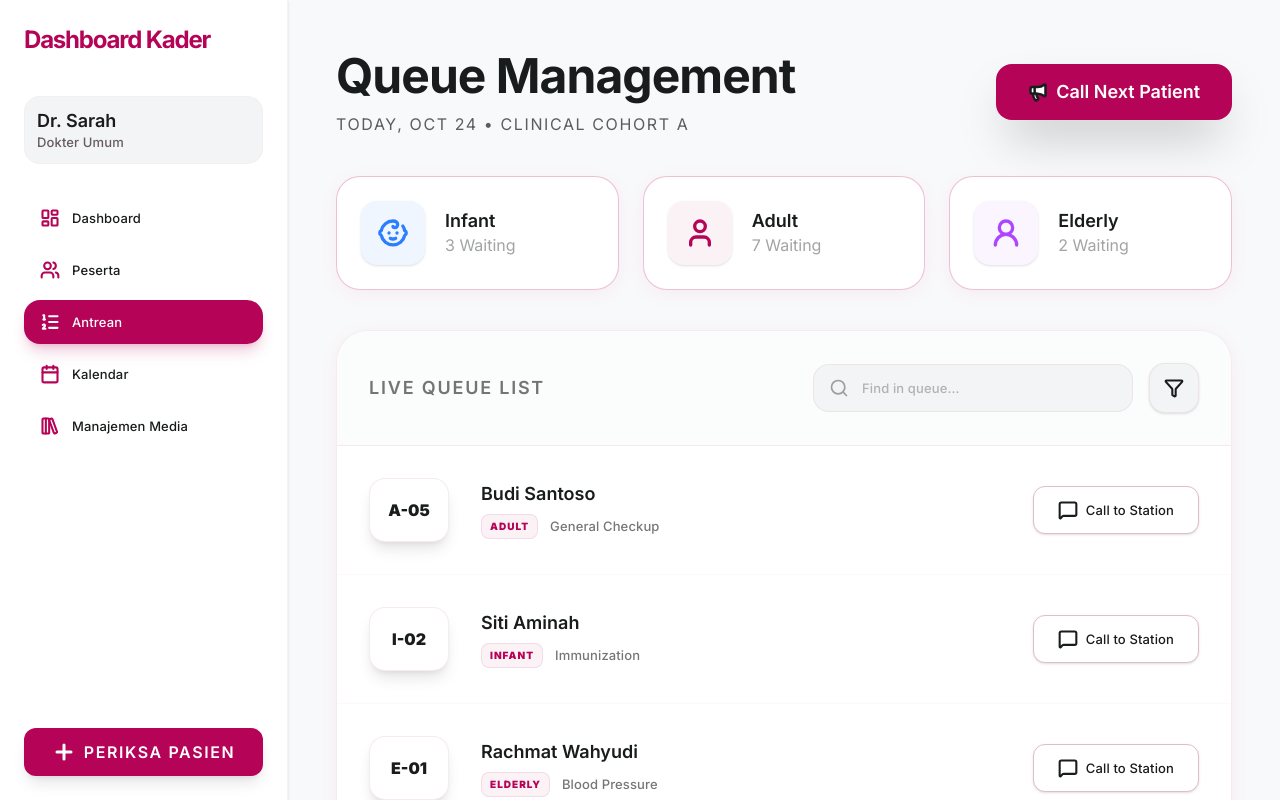
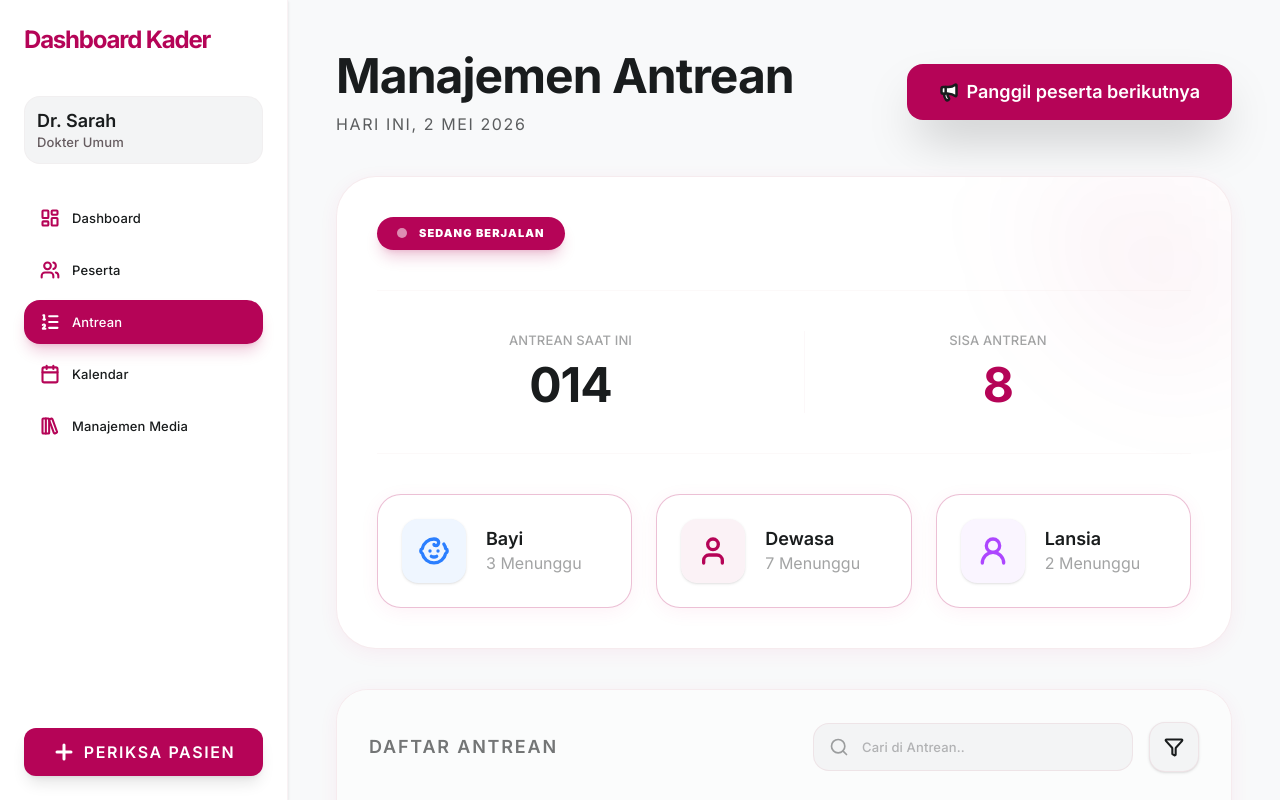
Before and after one commit to GithubFarelAlghazali/kader-posyandu-app, a React (Vite) app: page / in a window 1280 px wide. Both pictures are taken after a click on the button "Antrean". Built offline with nearby package versions, Linux system fonts and the light colour scheme.

Commit message:
feat: change queue UI sentences and add queue summarize

```diff
--- a/src/pages/Calendar.tsx
+++ b/src/pages/Calendar.tsx
@@ -42,36 +42,6 @@ export function Calendar() {
 			</div>
 
 			{/* Status Card */}
-			<motion.div initial={{ opacity: 0, scale: 0.98 }} animate={{ opacity: 1, scale: 1 }} className="bg-white rounded-[40px] p-10 border border-outline-variant/30 shadow-clinical relative overflow-hidden group">
-				<div className="absolute top-0 right-0 w-48 h-48 bg-primary/5 rounded-bl-full -z-0 blur-3xl group-hover:bg-primary/10 transition-colors duration-500" />
-
-				<div className="flex flex-col sm:flex-row justify-between items-start gap-6 mb-10 relative z-10">
-					<div>
-						<h2 className="text-title-sm font-black text-primary uppercase tracking-[4px] mb-2">POSYANDU MAWAR 1</h2>
-						<p className="text-body-md text-on-surface font-black opacity-40">Sesi Imunisasi & Timbang Terpadu</p>
-					</div>
-					<div className="bg-primary text-on-primary px-5 py-2 rounded-full flex items-center gap-3 shadow-lg shadow-primary/20">
-						<span className="w-2.5 h-2.5 rounded-full bg-white animate-pulse" />
-						<span className="text-[11px] font-black uppercase tracking-widest">Sedang Berjalan</span>
-					</div>
-				</div>
-
-				<div className="grid grid-cols-2 gap-10 mb-10 py-10 border-y border-outline-variant/10 relative z-10">
-					<div className="text-center space-y-2">
-						<p className="text-label-sm text-on-surface font-black opacity-40 uppercase tracking-widest">Antrean Saat Ini</p>
-						<p className="text-display-lg text-on-surface font-black text-6xl">014</p>
-					</div>
-					<div className="text-center space-y-2 border-l border-outline-variant/10">
-						<p className="text-label-sm text-on-surface font-black opacity-40 uppercase tracking-widest">Sisa Antrean</p>
-						<p className="text-display-lg text-primary font-black text-6xl">8</p>
-					</div>
-				</div>
-
-				<Button size="lg" className="w-full relative z-10 py-6 text-lg shadow-xl hover:shadow-2xl font-black rounded-3xl text-white">
-					<Ticket className="w-6 h-6 rotate-45" strokeWidth={3} />
-					<span className="uppercase tracking-[3px]">Ambil Nomor Antrean</span>
-				</Button>
-			</motion.div>
 
 			{/* Calendar Section */}
 			<div className="space-y-8">
--- a/src/pages/Dashboard.tsx
+++ b/src/pages/Dashboard.tsx
@@ -29,7 +29,7 @@ export function Dashboard() {
 				<div className="flex items-center gap-4">
 					<div className="bg-white px-5 py-2.5 rounded-2xl border border-outline shadow-sm flex items-center gap-3">
 						<CalendarIcon className="w-5 h-5 text-primary stroke-[3px]" />
-						<span className="text-label-sm font-black text-on-surface">{new Date().toLocaleDateString("en-US", { month: "short", day: "numeric", year: "numeric" })}</span>
+						<span className="text-label-sm font-black text-on-surface">{new Date().toLocaleDateString("id-ID", { month: "short", day: "numeric", year: "numeric" })}</span>
 					</div>
 				</div>
 			</div>
--- a/src/pages/Queue.tsx
+++ b/src/pages/Queue.tsx
@@ -5,16 +5,16 @@ import { Button } from "../components/atoms/Button";
 import { cn } from "../lib/utils";
 
 const queueData = [
-	{ id: "1", number: "A-05", name: "Budi Santoso", category: "Adult", reason: "General Checkup", status: "Waiting" },
-	{ id: "2", number: "I-02", name: "Siti Aminah", category: "Infant", reason: "Immunization", status: "Waiting" },
-	{ id: "3", number: "E-01", name: "Rachmat Wahyudi", category: "Elderly", reason: "Blood Pressure", status: "Waiting" },
-	{ id: "4", number: "A-06", name: "Dewi Lestari", category: "Adult", reason: "Consultation", status: "Serving" },
+	{ id: "1", number: "A-05", name: "Budi Santoso", category: "Dewasa", reason: "Pemeriksaan rutin", status: "Serving" },
+	{ id: "2", number: "I-02", name: "Siti Aminah", category: "Bayi", reason: "Imunisasi", status: "Menunggu" },
+	{ id: "3", number: "E-01", name: "Rachmat Wahyudi", category: "Lansia", reason: "Tekanan Darah Rendah", status: "Menunggu" },
+	{ id: "4", number: "A-06", name: "Dewi Lestari", category: "Dewasa", reason: "Consultation", status: "Menunggu" },
 ];
 
 const categories = [
-	{ label: "Infant", count: 3, icon: Baby, color: "text-blue-500", bg: "bg-blue-50" },
-	{ label: "Adult", count: 7, icon: User, color: "text-primary", bg: "bg-primary/5" },
-	{ label: "Elderly", count: 2, icon: UserRound, color: "text-purple-500", bg: "bg-purple-50" },
+	{ label: "Bayi", count: 3, icon: Baby, color: "text-blue-500", bg: "bg-blue-50" },
+	{ label: "Dewasa", count: 7, icon: User, color: "text-primary", bg: "bg-primary/5" },
+	{ label: "Lansia", count: 2, icon: UserRound, color: "text-purple-500", bg: "bg-purple-50" },
 ];
 
 export function Queue() {
@@ -23,16 +23,35 @@ export function Queue() {
 			{/* Header */}
 			<div className="flex flex-col md:flex-row justify-between items-start md:items-center gap-8">
 				<div>
-					<h1 className="text-display-lg text-on-surface mb-2 font-black">Queue Management</h1>
-					<p className="text-on-surface text-body-md font-bold opacity-70 uppercase tracking-widest">Today, Oct 24 • Clinical Cohort A</p>
+					<h1 className="text-display-lg text-on-surface mb-2 font-black">Manajemen Antrean</h1>
+					<p className="text-on-surface text-body-md font-bold opacity-70 uppercase tracking-widest">Hari ini, {new Date().toLocaleDateString("id-ID", { month: "short", day: "numeric", year: "numeric" })}</p>
 				</div>
 				<Button size="lg" className=" w-full md:w-auto shadow-2xl font-black px-8">
 					<Megaphone className="w-5 h-5 fill-white" strokeWidth={3} />
-					<span className="text-white">Call Next Patient</span>
+					<span className="text-white">Panggil peserta berikutnya</span>
 				</Button>
 			</div>
 
-			{/* Summary Cards */}
+			<motion.div initial={{ opacity: 0, scale: 0.98 }} animate={{ opacity: 1, scale: 1 }} className="bg-white rounded-[40px] p-10 border border-outline-variant/30 shadow-clinical relative overflow-hidden group">
+				<div className="absolute top-0 right-0 w-48 h-48 bg-primary/5 rounded-bl-full -z-0 blur-3xl group-hover:bg-primary/10 transition-colors duration-500" />
+
+				<div className="flex flex-col sm:flex-row justify-between items-start gap-6 mb-10 relative z-10">
+					<div className="bg-primary text-on-primary px-5 py-2 rounded-full flex items-center gap-3 shadow-lg shadow-primary/20">
+						<span className="w-2.5 h-2.5 rounded-full bg-white animate-pulse" />
+						<span className="text-[11px] font-black uppercase tracking-widest">Sedang Berjalan</span>
+					</div>
+				</div>
+
+				<div className="grid grid-cols-2 gap-10 mb-10 py-10 border-y border-outline-variant/10 relative z-10">
+					<div className="text-center space-y-2">
+						<p className="text-label-sm text-on-surface font-black opacity-40 uppercase tracking-widest">Antrean Saat Ini</p>
+						<p className="text-display-lg text-on-surface font-black text-6xl">014</p>
+					</div>
+					<div className="text-center space-y-2 border-l border-outline-variant/10">
+						<p className="text-label-sm text-on-surface font-black opacity-40 uppercase tracking-widest">Sisa Antrean</p>
+						<p className="text-display-lg text-primary font-black text-6xl">8</p>
+					</div>
+				</div>
 				<div className="grid grid-cols-1 sm:grid-cols-3 gap-6">
 					{categories.map((cat) => (
 						<motion.div key={cat.label} whileHover={{ y: -4 }} className="bg-white p-6 rounded-3xl border-primary/25 border shadow-clinical flex items-center gap-5 transition-all">
@@ -41,22 +60,25 @@ export function Queue() {
 							</div>
 							<div>
 								<h3 className="text-title-sm font-black text-on-surface">{cat.label}</h3>
-							<p className="text-body-md text-on-surface font-black opacity-40">{cat.count} Waiting</p>
+								<p className="text-body-md text-on-surface font-black opacity-40">{cat.count} Menunggu</p>
 							</div>
 						</motion.div>
 					))}
 				</div>
+			</motion.div>
+
+			{/* Summary Cards */}
 
 			{/* Main Queue List */}
 			<div className="bg-white rounded-[32px] shadow-clinical border border-outline-variant/30 overflow-hidden">
 				<div className="px-8 py-8 border-b border-outline-variant/30 flex flex-col md:flex-row justify-between items-center gap-6 bg-surface-bright/50">
-					<h2 className="text-title-sm font-black text-on-surface uppercase tracking-widest opacity-60">Live Queue List</h2>
+					<h2 className="text-title-sm font-black text-on-surface uppercase tracking-widest opacity-60">Daftar Antrean</h2>
 					<div className="flex items-center gap-4 w-full md:w-auto">
 						<div className="relative flex-1 md:w-80">
 							<Search className="w-5 h-5 absolute left-4 top-1/2 -translate-y-1/2 text-on-surface opacity-40" />
 							<input
 								type="text"
-								placeholder="Find in queue..."
+								placeholder="Cari di Antrean.."
 								className="w-full pl-12 pr-4 py-3.5 bg-surface-container-low rounded-2xl border border-outline-variant/30 text-label-sm font-bold text-on-surface outline-none focus:border-primary transition-all placeholder:text-on-surface/30"
 							/>
 						</div>
```
Lines whose indentation alone changed are shown as unchanged.
